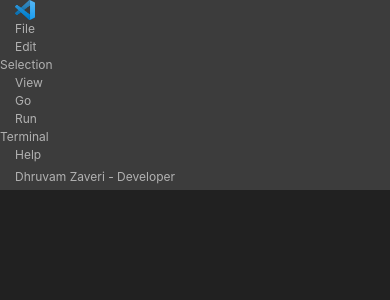
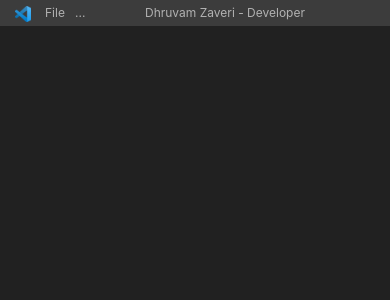
Before and after one commit to dhruvam-zaveri/vs-code-portfolio, a React (Create React App) app in the folder frontend/: page / in a window 390 px wide. Shown: the top 300 px of the page. Built offline with nearby package versions, Linux system fonts and the light colour scheme.

Commit message:
Done with making the Header responsive.

```diff
--- a/frontend/src/Components/Header.js
+++ b/frontend/src/Components/Header.js
@@ -8,32 +8,58 @@ export const Header = () => {
         style={{ background: "#3C3C3C", color: "#B2B2B2", fontSize: "12px" }}
         fluid
       >
-        <Row md={5}>
-          <Col md={6}>
-            <Row>
-              <Col md={1}>
-                <Image
-                  height={20}
-                  width={20}
-                  className="align-self-center"
-                  src="./assets/vs_code_logo.png"
-                  fluid
-                />
+        <Row lg={5} md={5} sm={5} xs={4}>
+          <Col lg={5} md={5} sm={5} xs={4}>
+            <Row className="py-1">
+              <Col lg={1} md={1} sm={1} xs={1}>
+                <Image height={16} width={16} src="./assets/vs_code_logo.png" />
               </Col>
-              <Col md={1}>File</Col>
-              <Col md={1}>Edit</Col>
-              <Col md={1.5}>Selection</Col>
-              <Col md={1}>View</Col>
-              <Col md={1}>Go</Col>
-              <Col md={1}>Run</Col>
-              <Col md={1.5}>Terminal</Col>
-              <Col md={1}>Help</Col>
+              <Col lg={1} md={1} sm={1} xs={1}>
+                File
+              </Col>
+              <Col lg={1} md={1} sm={1} className="d-none d-sm-block">
+                {" "}
+                {/* will not be visible for widths less then sm*/}
+                Edit
+              </Col>
+              <Col lg={1} md={1} className="d-none d-md-block">
+                {" "}
+                {/* will not be visible for widths less then md*/}
+                View
+              </Col>
+              <Col lg={1} md={1} className="d-none d-md-block">
+                {" "}
+                {/* will not be visible for widths less then md*/}
+                Go
+              </Col>
+              <Col lg={1} className="d-none d-lg-block">
+                {" "}
+                {/* will not be visible for widths less then lg*/}
+                Run
+              </Col>
+              <Col lg={1} className="d-none d-lg-block">
+                {" "}
+                {/* will not be visible for widths less then lg*/}
+                Help
+              </Col>
+              <Col
+                md={1}
+                sm={1}
+                className="d-none d-xs-block d-sm-block d-md-block d-lg-none"
+              >
+                {" "}
+                {/* will be visible for widths except lg and xs*/}
+                ...
+              </Col>
+              <Col xs={1} className="d-block d-sm-none">
+                {" "}
+                {/* will be visible for widths xs only*/}
+                ...
+              </Col>
             </Row>
           </Col>
-
-          <Col className="align-self-center py-1">
-            Dhruvam Zaveri - Developer
-          </Col>
+          <Col className="py-1">Dhruvam Zaveri - Developer</Col>{" "}
+          {/* will be centred always*/}
         </Row>
       </Container>
     </div>
@@ -41,3 +67,14 @@ export const Header = () => {
 };
 
 export default Header;
+
+/*
+  for displaying content based on breakpoint: https://mdbootstrap.com/docs/react/utilities/display/
+*/
+/*
+  xl - infinity to 1200 (done)
+  lg - 1199 to 992 (done)
+  md - 991 to 768 (done)
+  sm - 768 to 576 (done)
+  xs - 575 to least
+*/
```
Also changed, not shown: 1 other file (tests, documents, lock files or other folders).
